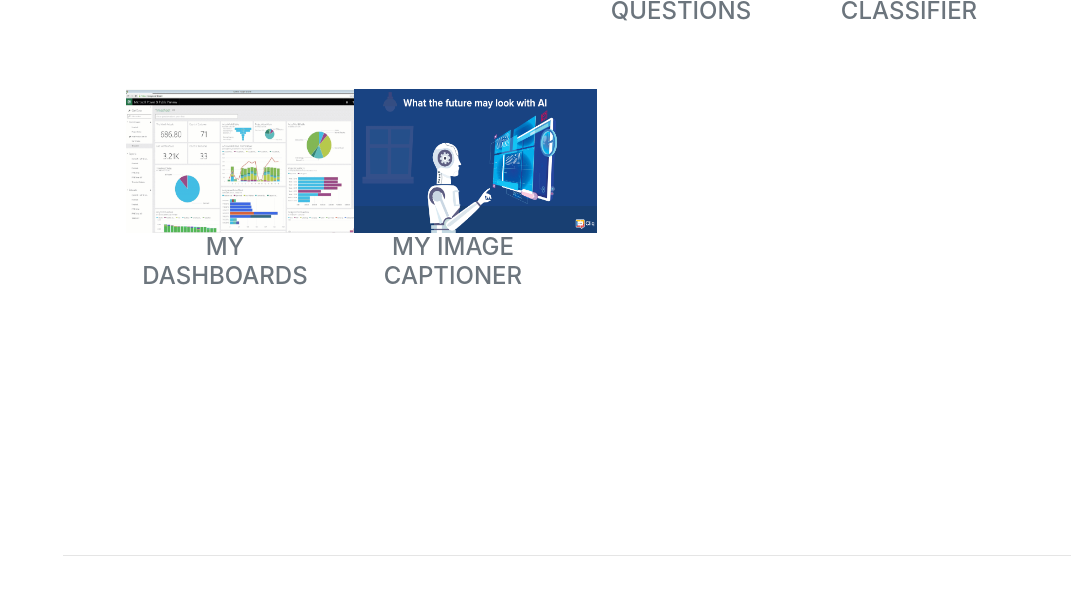
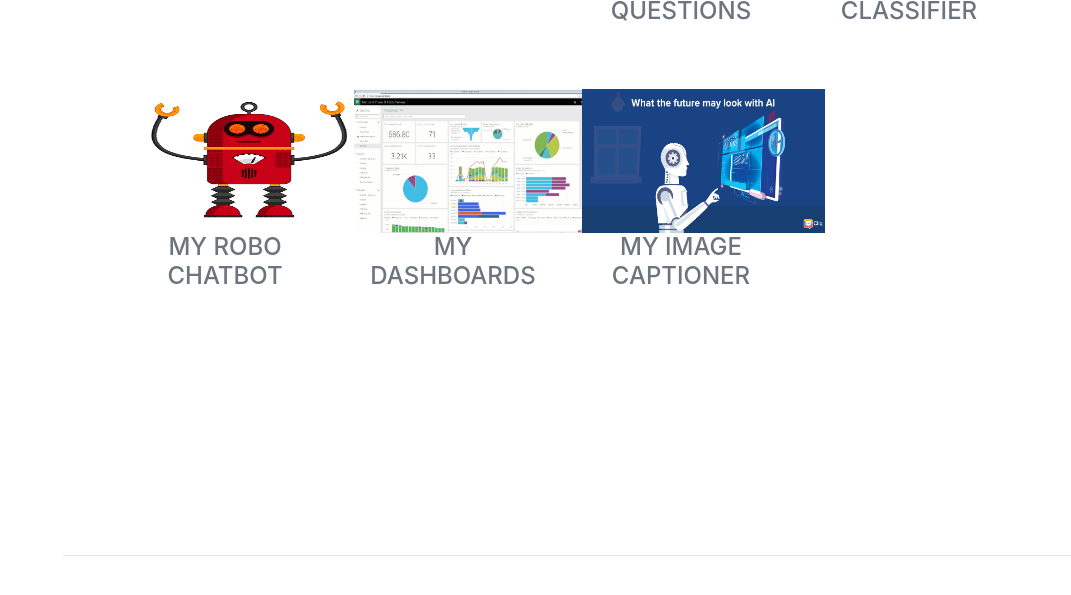
Before and after one commit to shobhitsrivastava-ds/My_Portfolio, a website with bundled scripts: page index.html in a window 1280 px wide. Shown: the part 6009-6604 px from the top of the page, without its empty margins (209-1280 px from the left). Built offline with nearby package versions, Linux system fonts and the light colour scheme; a web font is replaced by a local one.

Commit message:
Update index.html

```diff
--- a/index.html
+++ b/index.html
@@ -779,8 +779,20 @@
             <h4 class="text-center text-secondary mb-0">VIOLENT WEAPONS CLASSIFIER</h4>
           </div>
         </div>
+        <!-- Portfolio Item 10 -->
+        <div class="col-md-4 col-lg-3">
+        <div class="portfolio-item mx-auto" data-toggle="modal" data-target="#numberplate">
+            <div class="portfolio-item-caption d-flex align-items-center justify-content-center h-100 w-100">
+              <div class="portfolio-item-caption-content text-center text-white">
+                <i class="fas fa-plus fa-4x"></i>
+              </div>
+            </div>
+            <a href= "https://my-robo.herokuapp.com/"><img height= "144" width= "243" src="img/portfolio/my_bot.gif" alt=""></a>
+            <h4 class="text-center text-secondary mb-0">My ROBO Chatbot</h4>
+          </div>
+        </div>
 
-        <!-- Portfolio Item 9 -->
+        <!-- Portfolio Item 11 -->
         <div class="col-md-4 col-lg-3">
           <div class="portfolio-item mx-auto" data-toggle="modal" data-target="#linefollower">
             <div class="portfolio-item-caption d-flex align-items-center justify-content-center h-100 w-100">
@@ -793,8 +805,8 @@
             <h4 class="text-center text-secondary mb-0">MY DASHBOARDS</h4>
           </div>
         </div>
-
-                <div class="col-md-4 col-lg-3">
+        <!-- Portfolio Item 12 -->
+        <div class="col-md-4 col-lg-3">
         <div class="portfolio-item mx-auto" data-toggle="modal" data-target="#numberplate">
             <div class="portfolio-item-caption d-flex align-items-center justify-content-center h-100 w-100">
               <div class="portfolio-item-caption-content text-center text-white">
```
